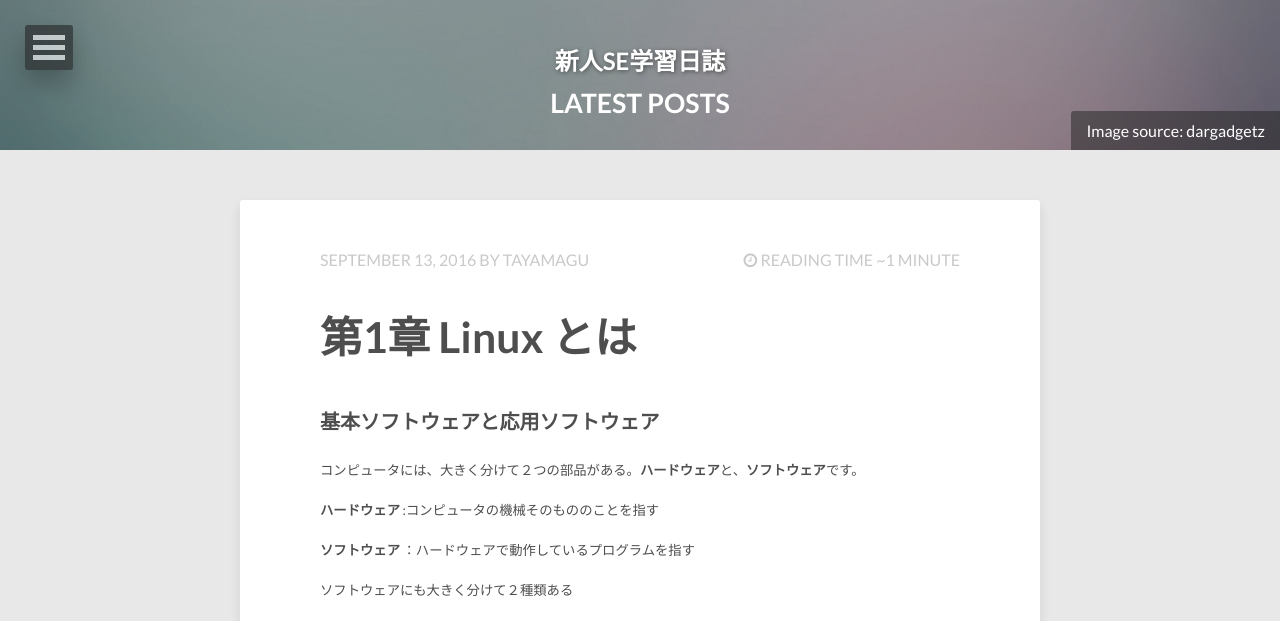
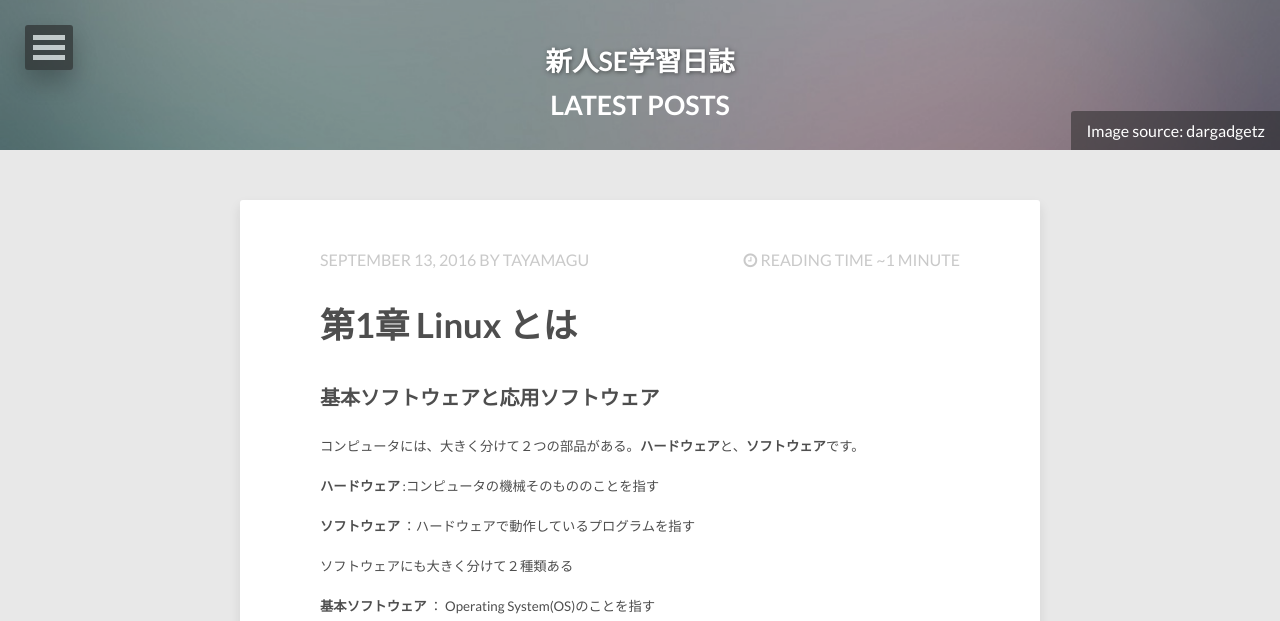
Before and after one commit to tayamagu/tayamagu.github.io, a Jekyll site: the page built from index.html, in a window 1280 px wide. Shown: the top 621 px of the page. Built offline with Jekyll 4.4.1, drawn with Linux system fonts in a browser that asks for light colours; nearby versions of some CDN libraries; the list of posts is cut into pages by our own code.

Commit message:
no message

```diff
--- a/_sass/_page.scss
+++ b/_sass/_page.scss
@@ -69,15 +69,15 @@ table, td, th {
 	h1 {
 		margin: 10px 20px;
 		font-weight: 700;
-		@include font-rem(14);
+		@include font-rem(16);
 		color: lighten($base-color,20);
 
 		@media #{$medium} {
-			@include font-rem(16);
+			@include font-rem(18);
 		}
 
 		@media #{$large} {
-			@include font-rem(18);
+			@include font-rem(20);
 		}
 	}
 
--- a/_sass/_typography.scss
+++ b/_sass/_typography.scss
@@ -20,10 +20,10 @@ h1, h2, h3, h4, h5, h6 {
 }
 
 h1 {
-	@include font-rem(28);
+	@include font-rem(24);
 
 	@media #{$medium} {
-		@include font-rem(32);
+		@include font-rem(26);
 	}
 }
 
```
